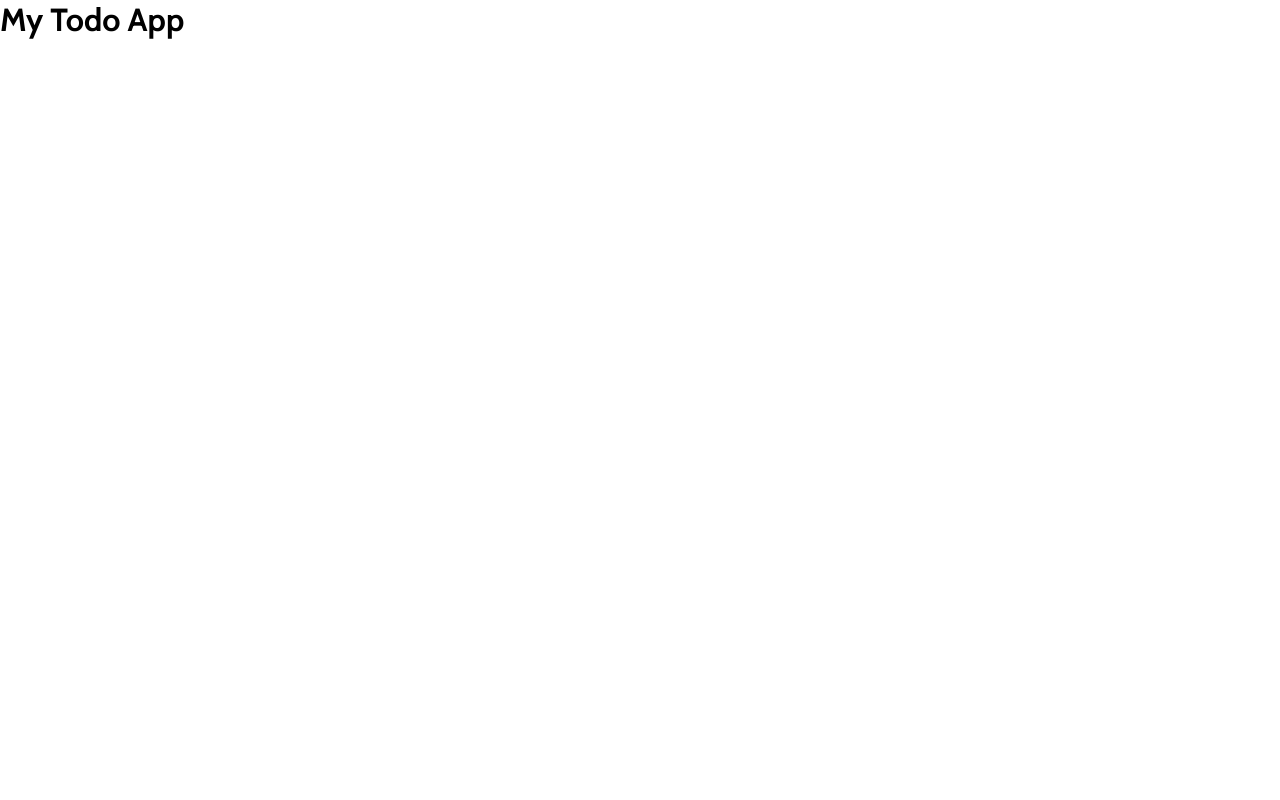
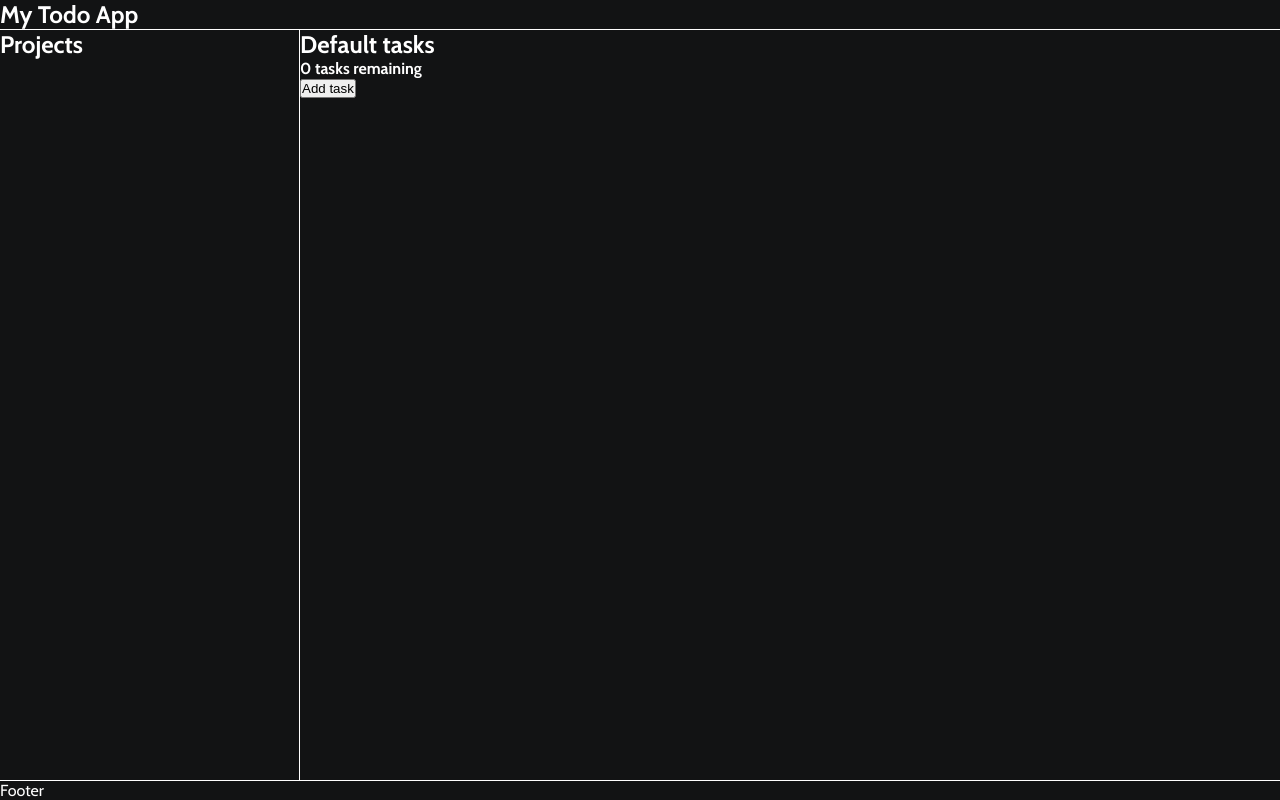
Before and after one commit to ShurjeelCS/todo-list, a website built with webpack: page src/template.html in a window 1280 px wide. Built offline with nearby package versions, Linux system fonts and the light colour scheme.

Commit message:
started working on ui elements

```diff
--- a/src/styles.css
+++ b/src/styles.css
@@ -10,5 +10,27 @@
 }
 
 body {
+    min-height:100vh;
     font-family: "Cabin", sans-serif;
+    background-color: rgb(18, 19, 20);
+    color : white;
+    display: grid;
+    grid-template-columns: 300px 1fr;
+    grid-template-rows: auto 1fr auto;
 }
+
+nav {
+    grid-row: 1/2;
+    grid-column: 1/3;
+    border-bottom: 1px solid white;
+}
+
+aside {
+    border-right: 1px solid white;
+}
+
+
+footer {
+    border-top: 1px solid white;
+    grid-column:1/3;
+}
--- a/src/template.html
+++ b/src/template.html
@@ -6,6 +6,28 @@
     <title>Document</title>
 </head>
 <body>
-    <h1>My Todo App</h1>
+    <nav>
+        <h1>My Todo App</h1>
+    </nav>
+    <aside>
+        <h2>Projects
+
+        </h2>
+    </aside>
+    <main>
+        <div>
+            <div>
+                <h2>Default tasks</h2>
+                <h4>0 tasks remaining</h4>
+            </div>
+            <button>
+                Add task
+            </button>
+        </div>
+
+    </main>
+    <footer>
+        Footer
+    </footer>
 </body>
 </html>
```
